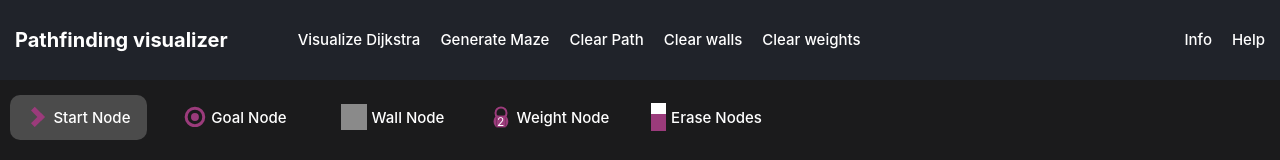
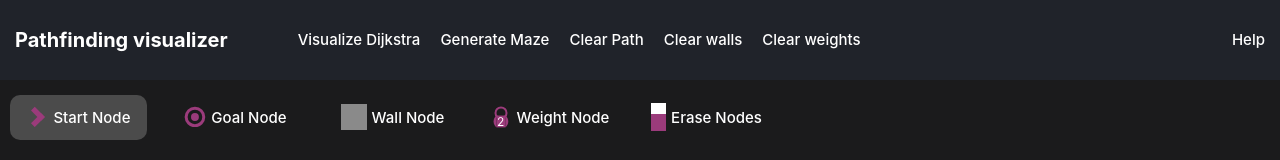
Before and after one commit to reddcarp/pathfinding-visualizer, a React (Create React App) app: page / in a window 1280 px wide. Shown: the top 160 px of the page. Built offline with nearby package versions, Linux system fonts and the light colour scheme.

Commit message:
[Application] name change

```diff
--- a/public/index.html
+++ b/public/index.html
@@ -24,7 +24,7 @@
       work correctly both with client-side routing and a non-root public URL.
       Learn how to configure a non-root public URL by running `npm run build`.
     -->
-    <title>React App</title>
+    <title>Pathfinding visualizer</title>
   </head>
   <body>
     <noscript>You need to enable JavaScript to run this app.</noscript>
--- a/src/components/header/index.tsx
+++ b/src/components/header/index.tsx
@@ -51,7 +51,6 @@ class Header extends React.Component<HeaderProps, HeaderState> {
           displayedName="Clear weights"
         />
         <div id="header-end">
-          <Action actionToPerform={() => null} displayedName="Info" />
           <Action actionToPerform={() => null} displayedName="Help" />
         </div>
       </div>
```
